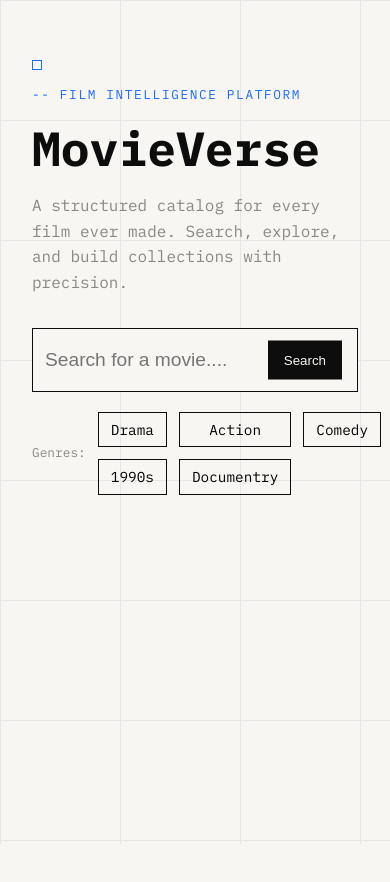
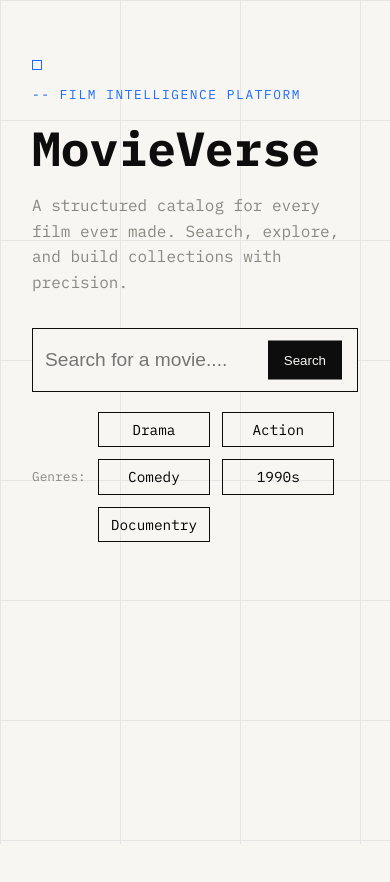
Before and after one commit to Ezekiel-builds/movieverse, a React (Vite) app: page / in a window 390 px wide. Shown: the top 882 px of the page. Built offline with nearby package versions, Linux system fonts and the light colour scheme.

Commit message:
Improve Favorites card responsiveness on smaller screens

```diff
--- a/src/components/Favorites.css
+++ b/src/components/Favorites.css
@@ -69,3 +69,9 @@
     font-size: 0.8rem;
     letter-spacing: 2px;
 }
+
+@media (max-width: 720px) {
+    .favorites__cards {
+        grid-template-columns: 1fr;
+    }
+}
--- a/src/components/Hero.css
+++ b/src/components/Hero.css
@@ -117,6 +117,7 @@
     .hero {
         width: 100%;
         height: 100vh;
+        line-height: 1.6em;
     }
 
     .hero__header {
@@ -128,6 +129,7 @@
     }
 
     .hero__genre-box {
-        grid-template-columns: repeat(3, 1fr);
+        grid-template-columns: repeat(2, 1fr);
+
     }
 }
```
